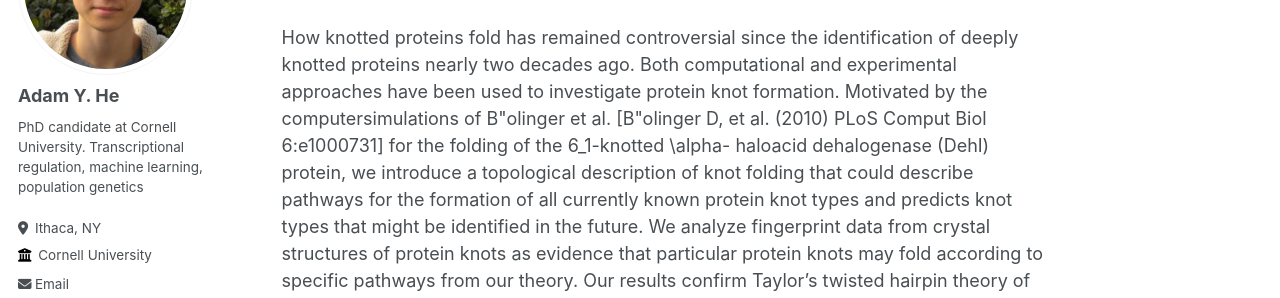
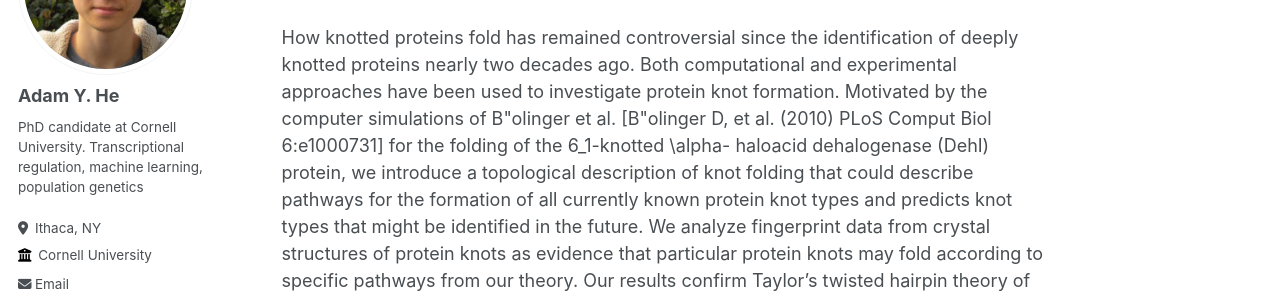
Before and after one commit to adamyhe/adamyhe.github.io, a Jekyll site: the page built from _publications/2010-10-01-paper-title-number-2.md, in a window 1280 px wide and 1373 px high. Shown: the part 206-504 px from the top of the window. Built offline with Jekyll 4.4.1, drawn with Linux system fonts in a browser that asks for light colours; some web fonts are replaced; some of the changed text lies outside the part shown.

Commit message:
Update 2010-10-01-paper-title-number-2.md

```diff
--- a/_publications/2010-10-01-paper-title-number-2.md
+++ b/_publications/2010-10-01-paper-title-number-2.md
@@ -8,4 +8,4 @@ paperurl: 'http://academicpages.github.io/files/paper2.pdf'
 citation: 'E. Flapan, **A. Y. He**, and H. Wong. Topological descriptions of protein folding. *Proc. Natl. Acad. Sci. U.S.A.*, doi:10.1073/pnas.1808312116.'
 ---
 
-How knotted proteins fold has remained controversial since the identification of deeply knotted proteins nearly two decades ago. Both computational and experimental approaches have been used to investigate protein knot formation. Motivated by the computersimulations of B\"olinger et al. [B\"olinger D, et al. (2010) PLoS Comput Biol 6:e1000731] for the folding of the 6_1-knotted \alpha- haloacid dehalogenase (DehI) protein, we introduce a topological description of knot folding that could describe pathways for the formation of all currently known protein knot types and predicts knot types that might be identified in the future. We analyze fingerprint data from crystal structures of protein knots as evidence that particular protein knots may fold according to specific pathways from our theory. Our results confirm Taylor’s twisted hairpin theory of knot folding for the 3_1-knotted proteins and the 4_1-knotted ketol-acid reductoisomerases and present alternative folding mechanisms for the 4_1-knotted phytochromes and the 5_2- and 6_1-knotted proteins.
+How knotted proteins fold has remained controversial since the identification of deeply knotted proteins nearly two decades ago. Both computational and experimental approaches have been used to investigate protein knot formation. Motivated by the computer simulations of B\"olinger et al. [B\"olinger D, et al. (2010) PLoS Comput Biol 6:e1000731] for the folding of the 6_1-knotted \alpha- haloacid dehalogenase (DehI) protein, we introduce a topological description of knot folding that could describe pathways for the formation of all currently known protein knot types and predicts knot types that might be identified in the future. We analyze fingerprint data from crystal structures of protein knots as evidence that particular protein knots may fold according to specific pathways from our theory. Our results confirm Taylor’s twisted hairpin theory of knot folding for the 3_1-knotted proteins and the 4_1-knotted ketol-acid reductoisomerases and present alternative folding mechanisms for the 4_1-knotted phytochromes and the 5_2- and 6_1-knotted proteins.
```
